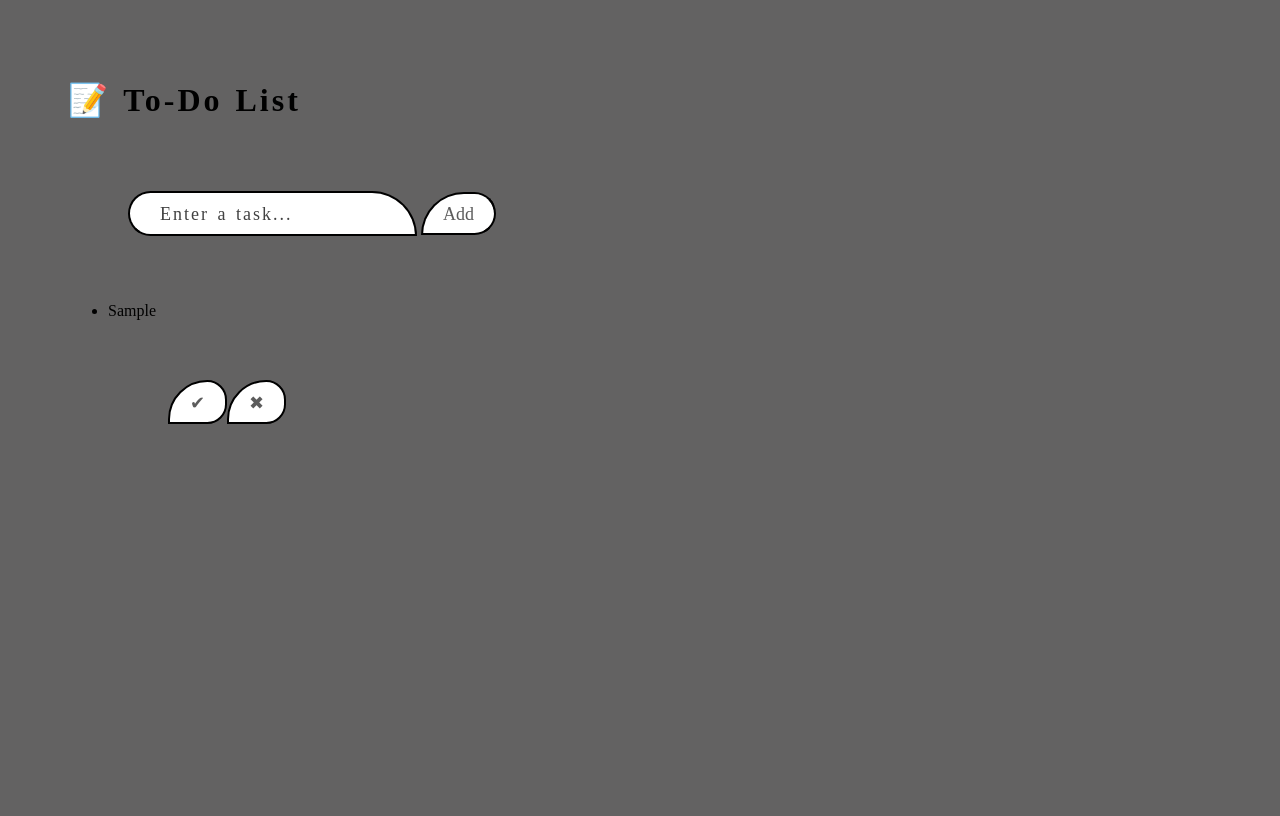
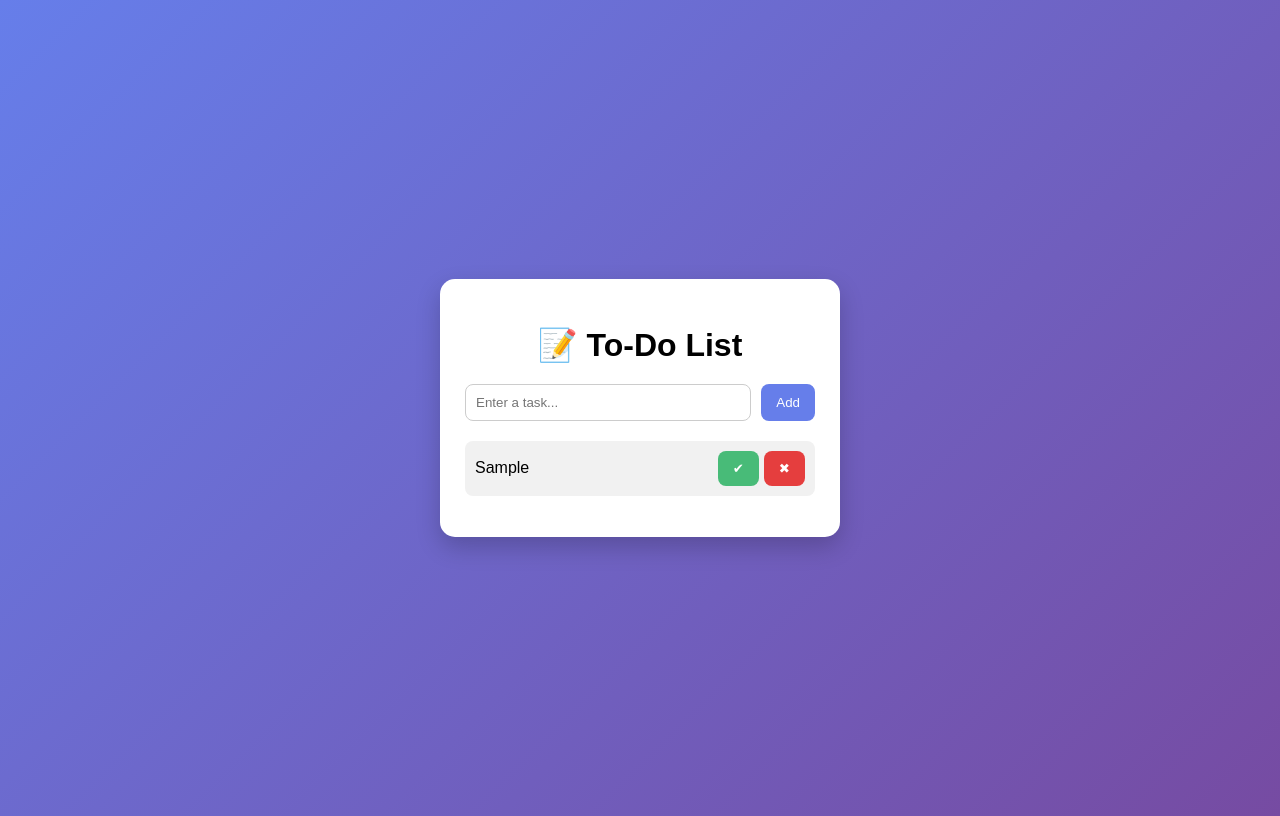
Before and after one commit to Varshan75/TO-DO-LIST, a plain HTML site: page index.html in a window 1280 px wide. Both pictures are taken after typing "Sample" into the empty fields and a click on the button "Add". Drawn offline with Linux system fonts and the light colour scheme.

Commit message:
Revamp TODO.css for modern styling
Refactor CSS styles for improved layout and design.

```diff
--- a/TODO.css
+++ b/TODO.css
@@ -1,86 +1,82 @@
-body{
-    background-color: rgb(99, 98, 98);
-    background-repeat: none;
-    padding-bottom: 100px   ;
-}
-h1{
-    font-family: Showcard Gothic;
-    letter-spacing: 3px;
-    word-spacing: 2px;
-}
-input{
-    border: none;
-    padding: 10px;
-    padding-left:30px ;
-    padding-right: 30px;
-    border-top-right-radius:50px ;
-    border-bottom-left-radius:25px ;
-    border-top-left-radius:25px ;
-    font-size: large;
-    font-family: cursive;
-    letter-spacing: 2px;
-    word-spacing: 2px;
-    border: 2px solid black;
-}
-input::placeholder{
-    color: rgb(66, 66, 66);
-    font-family: forte Black;
-}
-button{
-    border: 2px solid black;
-    padding: 8px;
-    padding-bottom: 810x;
-    padding-top: 10px;
-    padding-left:20px ;
-    padding-right: 20px;
-    border-top-left-radius: 50px;
-    border-top-right-radius: 25px;
-    border-bottom-right-radius: 25px;
-    font-size: large;
-    font-family: Forte;
-    background-color: white;
-    color: rgb(92, 92, 92);
-    cursor: pointer;
-}
-button:hover{
-    background-color: rgb(247, 190, 69);
-    border: BLACK solid 2px;
-    box-shadow : 5px 5px 5px;
-}
-input:hover{
-    background-color:rgb(247, 190, 69);
-    border: BLACK solid 2px;
-    box-shadow : 5px 5px 5px rgb(126, 126, 129);
-    }
-div{
-    padding: 50px;
-    margin: 10px;
-}
-.divo{
-    color:red;
-    font-family: Showcard Gothic;
-    font-size: 50px;
-}
-#bor{
-    border: none;
+
+ body {
+    font-family: Arial, sans-serif;
+    background: linear-gradient(135deg, #667eea, #764ba2);
     display: flex;
-    justify-content: space-evenly;
-    margin-left:25% ;
-    margin-right: 25%;
-    background-color: hsl(46, 89%, 57%);
-    border-radius: 40px;
-    box-shadow: 3px 3px 5px 5px rgb(8, 8, 8);
+    justify-content: center;
+    align-items: center;
+    height: 100vh;
 }
 
-.list{
-    list-style-type: none;
-    font-size: larger;
-    font-weight: bolder;
-    font-family: Showcard Gothic;
-    color: rgb(10, 10, 10);
+/* Container */
+.container {
+    background: white;
+    padding: 25px;
+    border-radius: 15px;
+    width: 350px;
+    box-shadow: 0 10px 25px rgba(0,0,0,0.2);
+    text-align: center;
 }
-.div{
-    padding: 0px;
+
+h1 {
+    margin-bottom: 20px;
+}
+
+/* Input section */
+.input-section {
     display: flex;
-    justify-content:space-between;
+    gap: 10px;
 }
+
+input {
+    flex: 1;
+    padding: 10px;
+    border-radius: 8px;
+    border: 1px solid #ccc;
+}
+
+button {
+    padding: 10px 15px;
+    border: none;
+    background: #667eea;
+    color: white;
+    border-radius: 8px;
+    cursor: pointer;
+    transition: 0.3s;
+}
+
+button:hover {
+    background: #5a67d8;
+}
+
+/* Task list */
+ul {
+    list-style: none;
+    padding: 0;
+    margin-top: 20px;
+}
+
+li {
+    background: #f1f1f1;
+    padding: 10px;
+    margin-bottom: 10px;
+    border-radius: 8px;
+    display: flex;
+    justify-content: space-between;
+    align-items: center;
+}
+
+/* Buttons */
+.task-buttons button {
+    margin-left: 5px;
+    background: #48bb78;
+}
+
+.task-buttons button.delete {
+    background: #e53e3e;
+}
+
+.completed {
+    text-decoration: line-through;
+    opacity: 0.6;
+}
```
